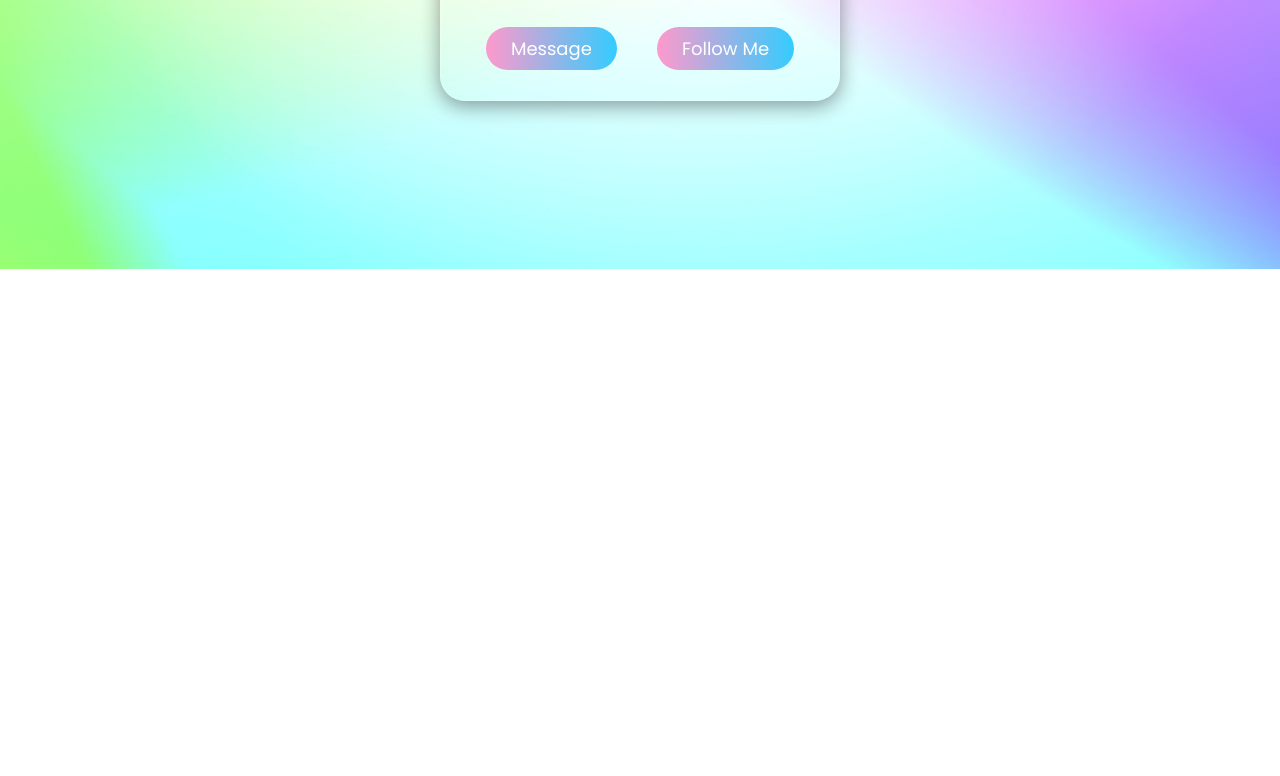
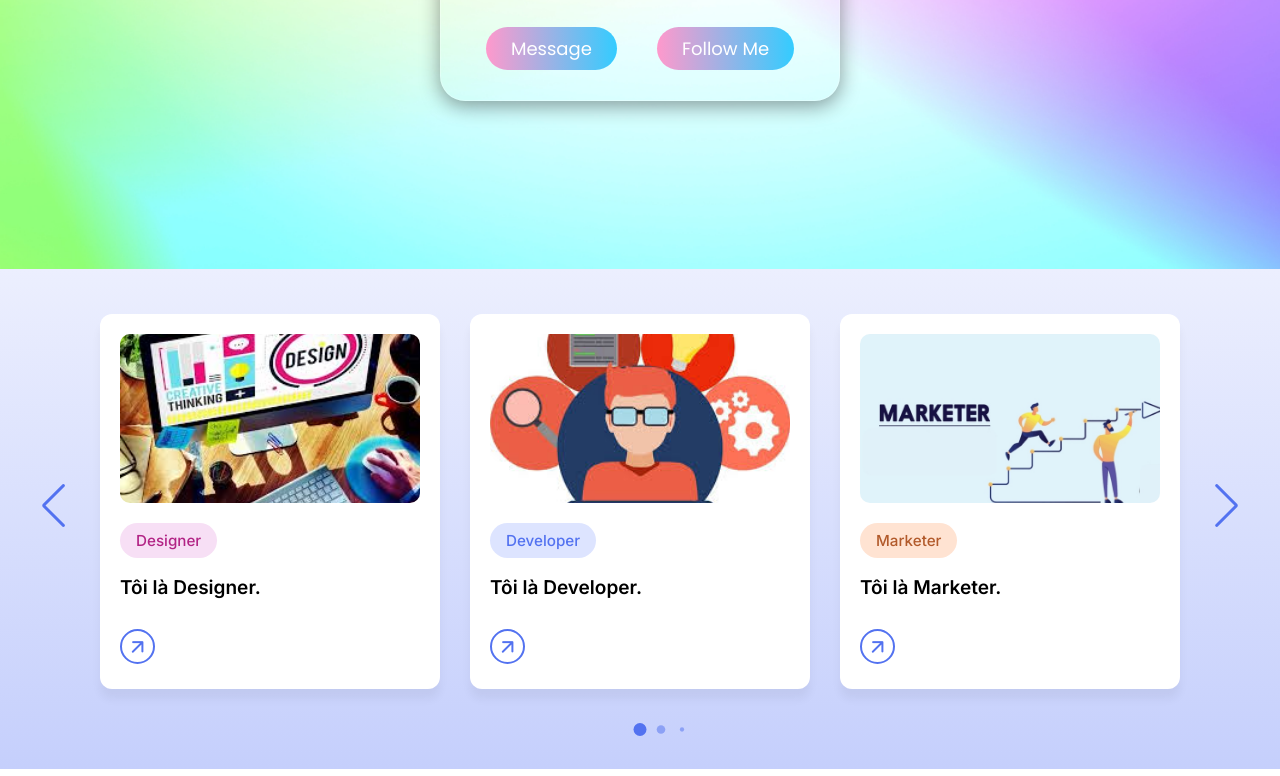
Before and after one commit to ThVinh1503/Bai-5, a plain HTML site: page index.html in a window 1280 px wide. Shown: the part 531-1307 px from the top of the page. Drawn offline with nearby package versions, Linux system fonts and the light colour scheme; files whose address does not match are found by name.

Commit message:
Update index.html

```diff
--- a/index.html
+++ b/index.html
@@ -39,7 +39,7 @@
       </div>
     </section>
     <iframe
-      src="D:\VS Code Running\Lập Trình Web\Bài 5\LAB 01\index.html"
+      src="LAB 01/index.html"
       width="100%"
       height="500px"
       style="border: none"></iframe>
```
